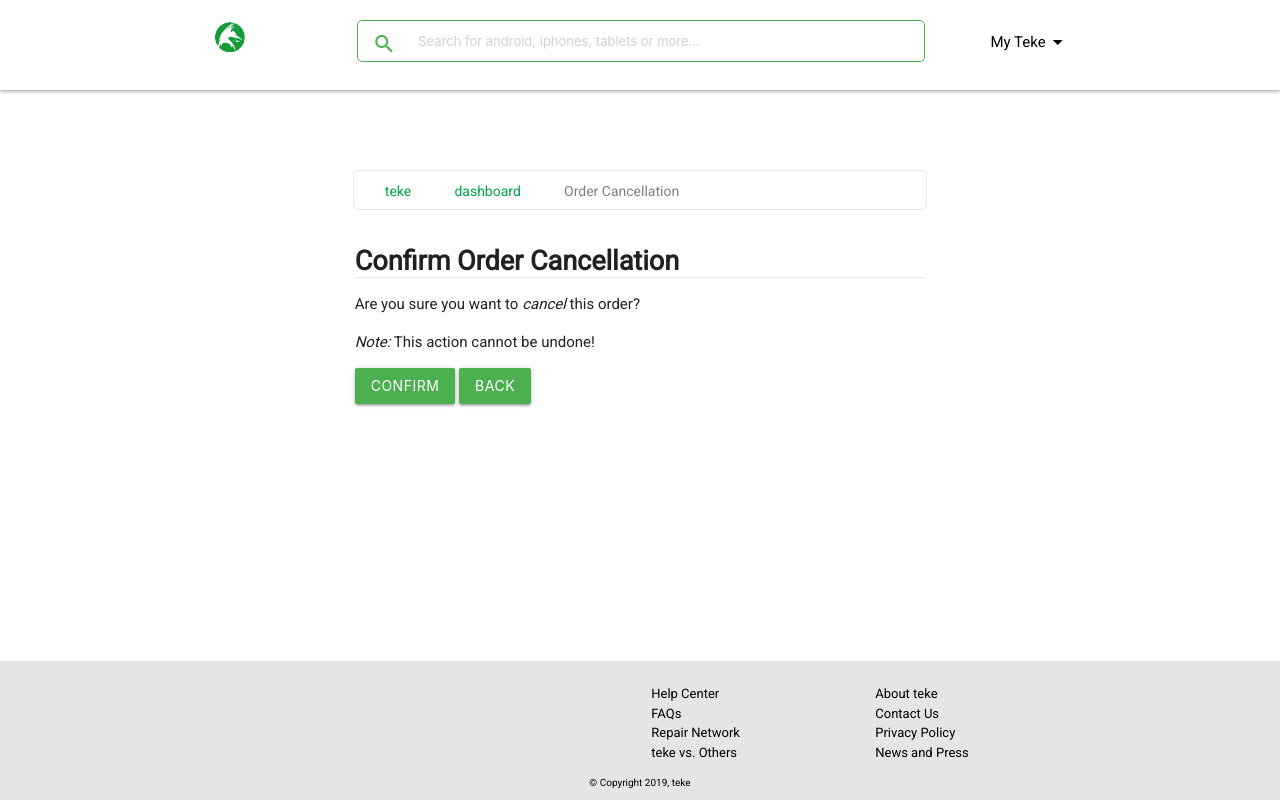
After one commit to JamesKirkAndSpock/Hirola, a Django app: page /confirm/1 in a window 1280 px wide. The commit adds this page. Run offline with Django 3.2, Linux system fonts and the light colour scheme; data that the repository does not hold is empty; parts of the project's set-up code (start-up, migrations or seed data) failed here and were passed over; some libraries are stand-ins or nearby versions.

Commit message:
chore(design): replace confirmation modal with a page

```diff
--- /dev/null
+++ b/hirola/front/templates/front/confirm_order_cancellation.html
@@ -0,0 +1,41 @@
+{% extends "front/base.html" %}{% block styles %} {{ block.super }} {% load static %}
+<link rel="stylesheet" type="text/css" href="{% static 'front/css/error.css' %}" />
+<link rel="stylesheet" type="text/css" href="{% static 'front/css/style.css' %}" />
+<link rel="stylesheet" type="text/css" href="{% static 'front/css/order_deleted.css' %}" />
+{% endblock %} {% block content %}
+<div class="container main-content">
+    <div class="row breadcrumbs">
+            <div class="col m8 push-m2">
+                <nav class="this-black">
+                    <div class="nav-wrapper">
+                        <div class="col s12">
+                            <a href="/teke" class="breadcrumb">teke</a>
+                            <a href="/dashboard" class="breadcrumb">dashboard</a>
+                            <a href="#!" class="breadcrumb" id="last-link">Order Cancellation</a>
+                        </div>
+                    </div>
+                </nav>
+            </div>
+    </div>
+    <div class="row content">
+        <div class="row">
+            <div class="col m8 push-m2">
+                <div class="row">
+                    <h5>Confirm Order Cancellation</h5>
+                    <p>Are you sure you want to <em>cancel</em> this order?</p>
+                    <p><em>Note:</em> This action cannot be undone!</p>
+                </div>
+                <div class="row">
+                    <a href="/cancel/{{order_id}}">
+                        <button class="btn waves-light green">Confirm</button>
+                    </a>
+                    <a href="/dashboard">
+                        <button class="btn waves-light green">Back</button>
+                    </a>
+                </div>
+            </div>
+        </div>
+    </div>
+</div>
+{% block footer %} {% include 'front/footer.html' %} {% endblock %}
+{% endblock %}
--- a/hirola/front/templates/front/order_deleted.html
+++ b/hirola/front/templates/front/order_deleted.html
@@ -52,7 +52,7 @@
                                     <p>
                                     <label>
                                         <input class="with-gap" name="group1" type="radio" id="somethingElseRadio"/>
-                                        <span>Somthing else</span>
+                                        <span>Something else</span>
                                     </label>
                                     <input type="text" placeholder="Please tell us your reason." id="somethingElseInput" name="other_reason">
                                     <input type="hidden" name="hidden" id="hidden">
--- a/hirola/front/urls.py
+++ b/hirola/front/urls.py
@@ -86,5 +86,6 @@ urlpatterns = [
     path('cancel/<int:pk>', views.cancel_order, name='cancel'),
     path('submit_reason', views.submit_reason, name='submit_reason'),
     path('disable_cancel_order', views.disable_cancel_order,
-         name='disable_cancel_order')
+         name='disable_cancel_order'),
+    path('confirm/<int:pk>', views.confirm_order_cancellation, name='confirm')
 ]
--- a/hirola/front/views.py
+++ b/hirola/front/views.py
@@ -1015,3 +1015,15 @@ def disable_cancel_order(request):
         return HttpResponse('Success!')
     except Order.DoesNotExist:
         return HttpResponseNotFound('Order not found')
+
+
+def confirm_order_cancellation(request, pk):
+    """
+    Render page for confirmin cancel order.
+    """
+    (phone_categories, social_media) = various_caches()
+    context = {
+        'categories': phone_categories,
+        'social_media': social_media,
+        'order_id': pk}
+    return render(request, 'front/confirm_order_cancellation.html', context)
```
Also changed, not shown: hirola/front/static/front/js/dashboard.js (+14 -8 lines), hirola/front/templates/front/dashboard.html (+3 -13 lines), hirola/front/tests/dashboard/test_views.py (+11 -0 lines).
